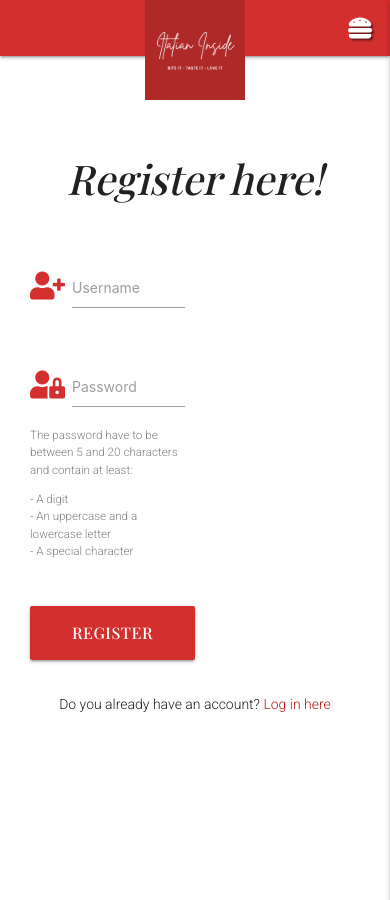
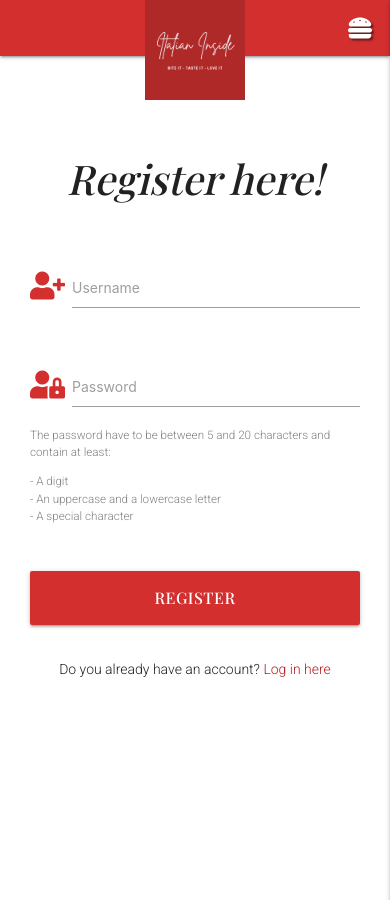
Before and after one commit to FraL96/Italian_Inside_Milestone3, a Flask app: page /register in a window 390 px wide. Shown: the top 900 px of the page. Run offline with Flask 2, Linux system fonts and the light colour scheme; some libraries are stand-ins or nearby versions; some web fonts are replaced.

Commit message:
Adjusted view of login and register for small screens

```diff
--- a/static/css/style.css
+++ b/static/css/style.css
@@ -6,8 +6,18 @@
     text-shadow: 2px 2px 2px rgba(0, 0, 0, 0.5);
 }
 
+.custom {
+    background: radial-gradient(circle, rgba(185, 175, 202, 1) 0%, rgb(218, 51, 51) 100%);
+}
+
 .collapsible {
     font-family: 'Roboto', sans-serif;
+}
+
+.phone-friendly {
+    font-family: 'Roboto', sans-serif;
+    font-weight: bold;
+    margin-top: 50px;
 }
 
 body {
--- a/templates/base.html
+++ b/templates/base.html
@@ -42,20 +42,21 @@
         </nav>
 
         <!-- mobile collapsible menu -->
-        <ul class="sidenav" id="mobile-demo">
+        <ul class="sidenav center-align custom" id="mobile-demo">
             <li>
                 <h4 class="center-align"></h4>
             </li>
-            <li></li><a href="{{ url_for('homepage') }}"><img class="brand-logo logo"
-                    src="static/images/italian_inside.png" alt="Italian Inside"></a></li>
-            <li><a href="{{ url_for('get_recipes') }}">All Recipes</a></li>
-            <li><a href="#">DePan</a></li>
+            <a href="{{ url_for('homepage') }}"><img class="brand-logo logo" src="static/images/italian_inside.png"
+                    alt="Italian Inside"></a>
+            <li><a class="white-text phone-friendly" href="{{ url_for('get_recipes') }}">All Recipes</a></li>
+            <li><a class="white-text phone-friendly" href="#">DePan</a></li>
             {% if session.user %}
-            <li><a href="{{ url_for('profile', username=session['user']) }}">Profile</a></li>
-            <li><a href="{{ url_for('logout') }}">Log Out</a></li>
+            <li><a class="white-text phone-friendly"
+                    href="{{ url_for('profile', username=session['user']) }}">Profile</a></li>
+            <li><a class="white-text phone-friendly" href="{{ url_for('logout') }}">Log Out</a></li>
             {% else %}
-            <li><a href="{{ url_for('login') }}">Log In</a></li>
-            <li><a href="{{ url_for('register') }}">Register</a></li>
+            <li><a class="white-text phone-friendly" href="{{ url_for('login') }}">Log In</a></li>
+            <li><a class="white-text phone-friendly" href="{{ url_for('register') }}">Register</a></li>
             {% endif %}
         </ul>
     </header>
--- a/templates/login.html
+++ b/templates/login.html
@@ -21,20 +21,20 @@
 <div class="row">
     <form class="col s12 m8 offset-m2" method="POST" action="{{ url_for('login') }}">
         <div class="row">
-            <div class="input-field col s6 offset-m3">
+            <div class="input-field col s12 offset-m3">
                 <i class="fas fa-user-cog prefix red-text text-darken-2"></i>
                 <input id="username" name="username" type="text" pattern="^[a-zA-Z0-9]{3,20}" class="validate" required>
                 <label for="username">Username</label>
             </div>
         </div>
         <div class="row">
-            <div class="input-field col s6 offset-m3">
+            <div class="input-field col s12 offset-m3">
                 <i class="fas fa-user-lock prefix red-text text-darken-2"></i>
                 <input id="password" name="password" type="password" class="validate" required>
                 <label for="password">Password</label>
             </div>
         </div>
-        <button type="submit" class="col s6 offset-m3 btn-large red darken-2 playfair">Log In</button>
+        <button type="submit" class="col s12 offset-m3 btn-large red darken-2 playfair">Log In</button>
     </form>
 </div>
 
--- a/templates/register.html
+++ b/templates/register.html
@@ -21,7 +21,7 @@
 <div class="row">
     <form class="col s12 m8 offset-m2" method="POST" action="{{ url_for('register') }}">
         <div class="row">
-            <div class="input-field col s6 offset-m3">
+            <div class="input-field col s12 offset-m3">
                 <i class="fas fa-user-plus prefix red-text text-darken-2"></i>
                 <input id="username" name="username" type="text" minlength="3" maxlength="20"
                     pattern="^[a-zA-Z0-9]{3,20}" class="validate" required>
@@ -29,7 +29,7 @@
             </div>
         </div>
         <div class="row">
-            <div class="input-field col s6 offset-m3">
+            <div class="input-field col s12 offset-m3">
                 <i class="fas fa-user-lock prefix red-text text-darken-2"></i>
                 <input id="password" name="password" type="password" minlength="5" maxlength="20"
                     pattern="^(?=.*[a-z])(?=.*[A-Z])(?=.*[0-9])(?=.*[!@#$%^&*_=+-]).{5,20}$" class="validate" required>
@@ -44,7 +44,7 @@
                 </div>
             </div>
         </div>
-        <button type="submit" class="col s6 offset-m3 btn-large red darken-2 playfair">Register</button>
+        <button type="submit" class="col s12 offset-m3 btn-large red darken-2 playfair">Register</button>
     </form>
 </div>
 
```
